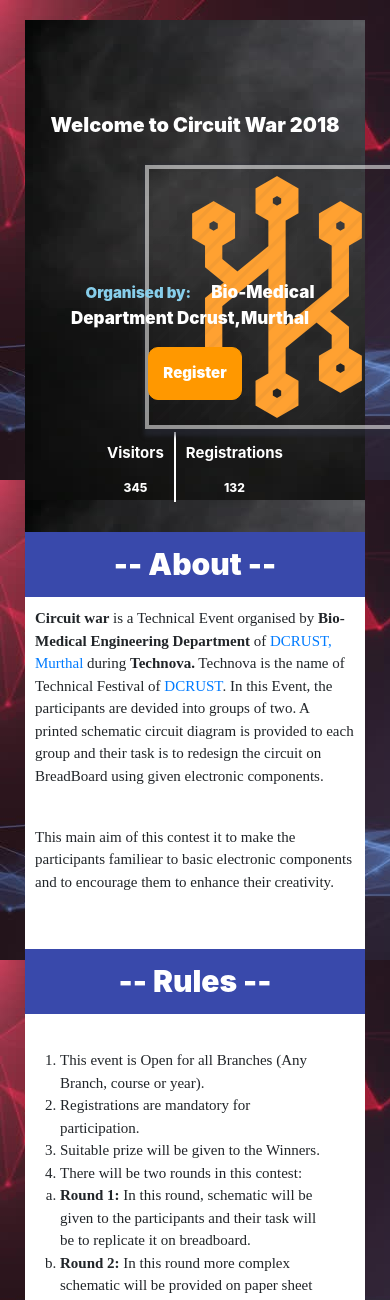
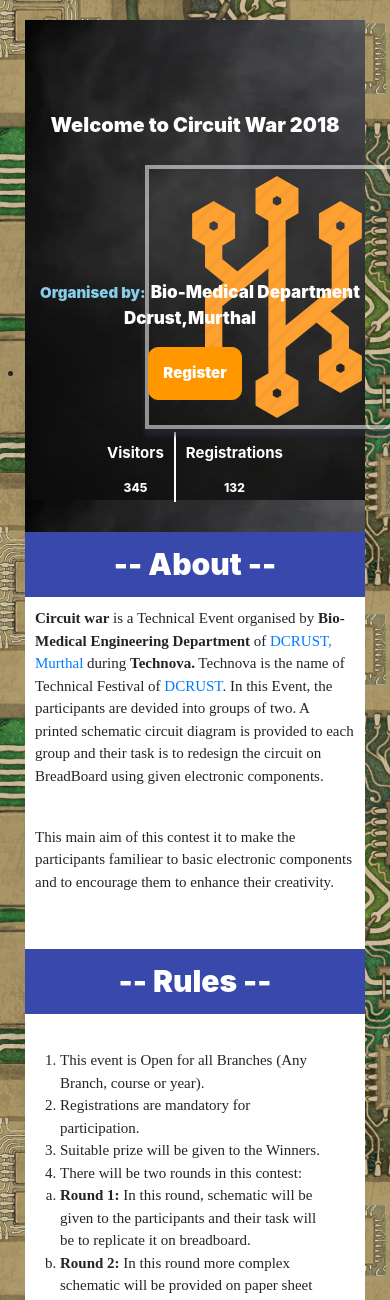
Before and after one commit to BioMadCoder/Technova2018, a PHP site: page / in a window 390 px wide; the page is wider, and only the part inside the window is pictured. Shown: the top 1300 px of that part. Run offline with PHP 8.4, Linux system fonts and the light colour scheme; some libraries are stand-ins or nearby versions.

Commit message:
Backgrounds changed

```diff
--- a/css/style.css
+++ b/css/style.css
@@ -3,8 +3,8 @@
 padding:0px;
 }
 body{
-/* background:url("../img/back7.jpg"); */
-background: url('../img/tech_back.jpg');
+background:url("../img/back7.jpg") fixed;
+/* background: url('../img/tech_back.jpg'); */
 }
 .well{
   margin-top: 130px;
@@ -57,14 +57,14 @@
   color: skyblue;
   display: inline;
   font-weight:900;
-  padding: 10px;
+  padding: 10px 0px 10px 10px;
 }
 #org_name{
   font-size: 17px;
   color: white;
   display: inline;
   font-weight:900;
-  padding: 10px;
+  padding: 10px 10px 10px 5px;;
 }
 
 .lets_register li a{
@@ -88,7 +88,7 @@
 }
 
 .intro table{
-  margin: 15px;
+  margin: 70px auto auto auto;
 }
 .intro table tr th:first-child,td:first-child{
   border-right: 2px solid #fff2;
@@ -156,7 +156,8 @@
 
 @media screen and (max-width:600px){
   body{
-    background: url('../img/tech_back.jpg');
+  background:url("../img/back7.jpg") fixed;
+  /* background: url('../img/tech_back.jpg'); */
   }
   .well{
     margin: 20px 10px 10px 10px;
@@ -192,14 +193,12 @@
     color: skyblue;
     display: inline;
     font-weight:900;
-    padding: 10px auto;
   }
   #org_name{
     font-size: 17px;
     color: white;
     display: inline;
     font-weight:900;
-    padding: 10px auto;
   }
 
   .intro table{
@@ -272,7 +271,8 @@
 
 @media screen and (max-width:450px){
   body{
-    background: url('../img/tech_back.jpg');
+  background:url("../img/back7.jpg")  fixed;
+  /* background: url('../img/tech_back.jpg'); */
   }
   .well{
     margin: 20px 10px 10px 10px;
@@ -308,14 +308,12 @@
     color: skyblue;
     display: inline;
     font-weight:900;
-    padding: 10px auto;
   }
   #org_name{
     font-size: 17px;
     color: white;
     display: inline;
     font-weight:900;
-    padding: 10px auto;
   }
 
   .intro table{
@@ -387,7 +385,8 @@
 
 @media screen and (max-width:350px){
   body{
-    background: url('../img/tech_back.jpg');
+  background:url("../img/back7.jpg") fixed;
+  /* background: url('../img/tech_back.jpg'); */
   }
   .well{
     margin: 20px 10px 10px 10px;
@@ -423,14 +422,12 @@
     color: skyblue;
     display: inline;
     font-weight:900;
-    padding: 10px auto;
   }
   #org_name{
     font-size: 17px;
     color: white;
     display: inline;
     font-weight:900;
-    padding: 10px auto;
   }
 
   .intro table{
@@ -502,6 +499,10 @@
 }
 
 @media screen and (max-width:450px){
+  body{
+  background:url("../img/back7.jpg") fixed;
+  /* background: url('../img/tech_back.jpg'); */
+  }
   .well{
     margin: 20px 10px 10px 10px;
     background: #fff;
@@ -536,14 +537,12 @@
     color: skyblue;
     display: inline;
     font-weight:900;
-    padding: 10px auto;
   }
   #org_name{
     font-size: 17px;
     color: white;
     display: inline;
     font-weight:900;
-    padding: 10px auto;
   }
 
   .intro table{
--- a/index.html
+++ b/index.html
@@ -20,8 +20,6 @@
 <body>
 <div class="container-main container-fluid">
   <div class="well">
-<div class="static-register-btn">
-</div>
 <div class="intro">
 <center>
 <div id="name">Welcome to Circuit War 2018
@@ -35,7 +33,7 @@
 
 <div id="org_by">Organised by:</div><div id="org_name">Bio-Medical Department Dcrust,Murthal</div><br>
 
-<div class="lets_register"><ul><li><a href="javascript:void(0);" target="_blank">Register</a></li></ul></div>
+<div class="lets_register"><ul><li><a href="register.html" target="_blank">Register</a></li></ul></div>
 <table>
 <tr><th>Visitors</th><th>Registrations</th>
 </tr>
@@ -79,7 +77,7 @@
 
 <div class="register" id="register">
   <div class="heading">--&nbsp;Register&nbsp;--</div>
-<center> <p class="register_content">Please follow <b><a href="javascript:void(0);" target="_blank">this</a></b> link to register</p></center>
+<center> <p class="register_content">Please follow <b><a href="register.html" target="_blank">this</a></b> link to register</p></center>
 </div>
 <div class="contact">
   <div class="heading">--&nbsp;Contact&nbsp;--</div>
```
Also changed, not shown: register.html (added, +13 -0 lines).
